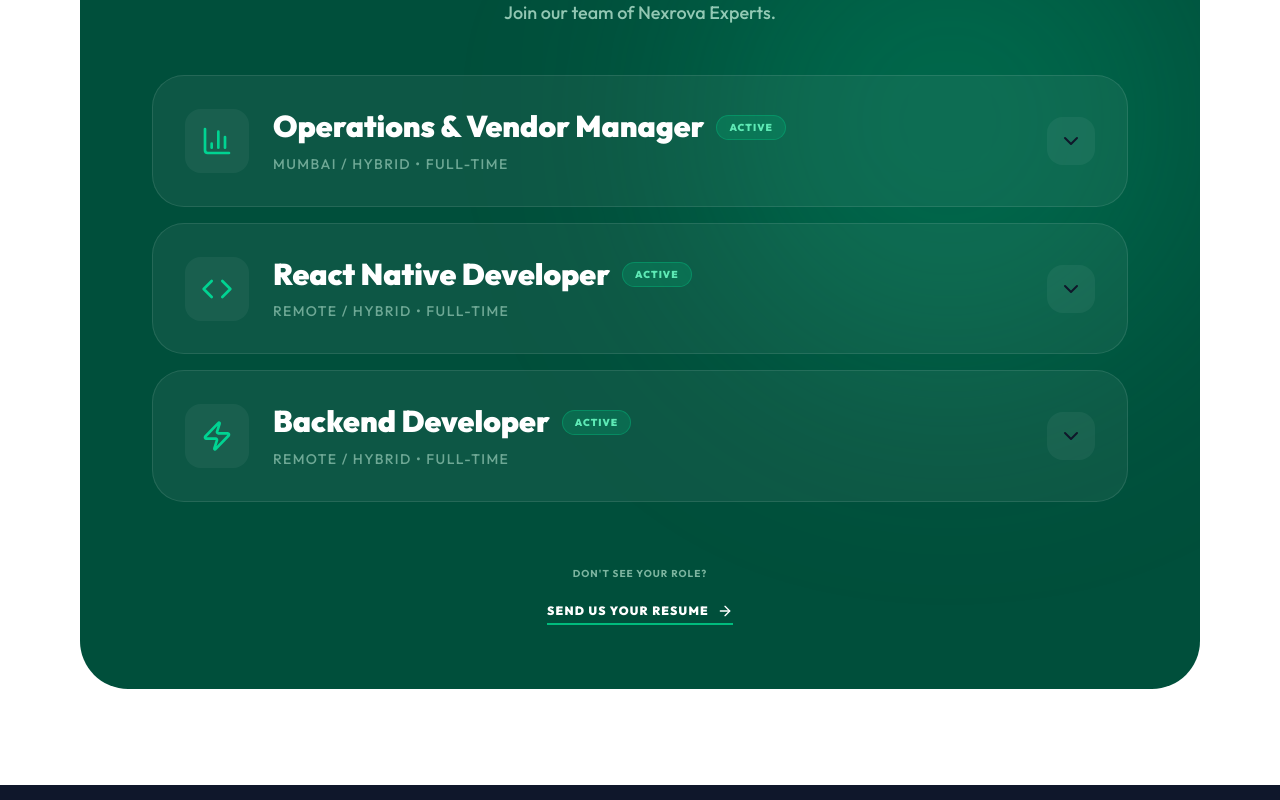
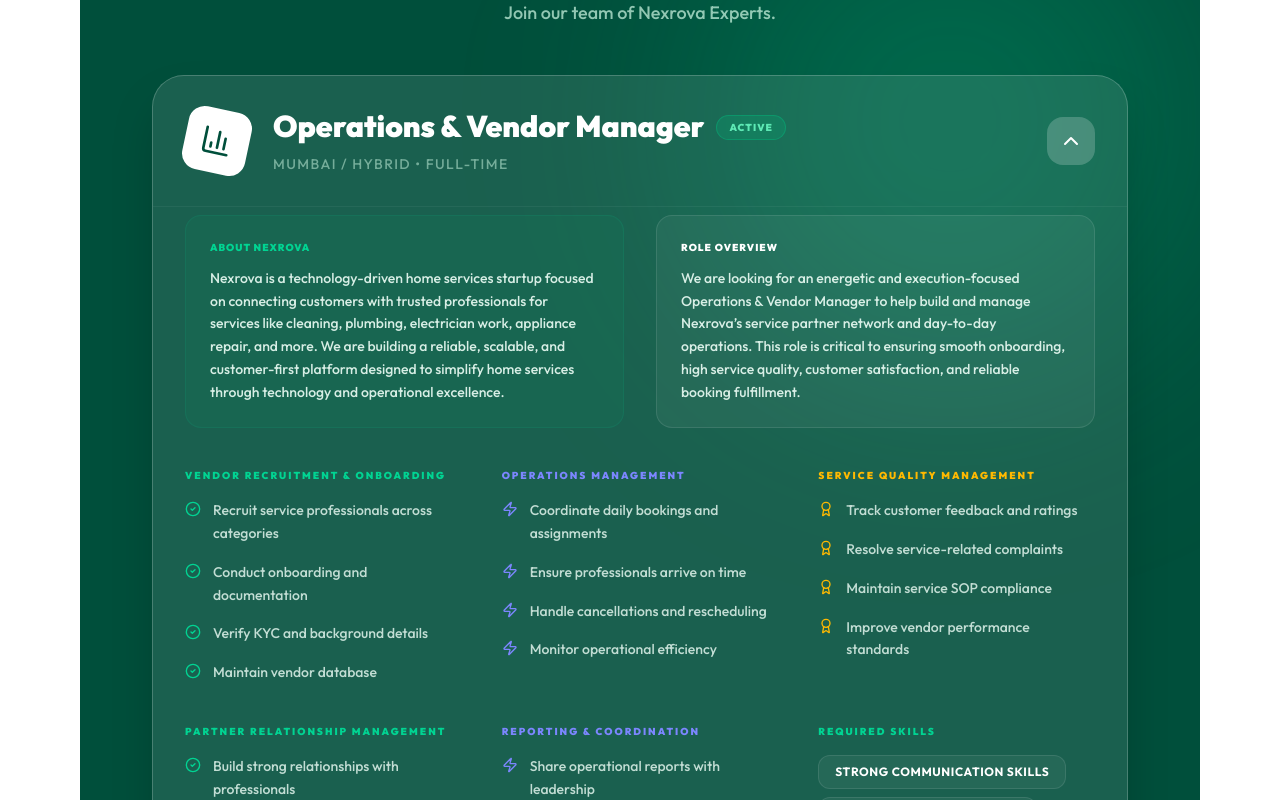
Before and after one commit to zingline-dev/Nexrova, a Next.js app in the folder Nexrova-web/: page /career in a window 1280 px wide. Shown: the part 1140-1940 px from the top of the page. Built offline with nearby package versions, Linux system fonts and the light colour scheme.

Commit message:
Simplified Career page to exclusively feature Operations & Vendor Manager role

```diff
--- a/Nexrova-web/src/app/career/page.tsx
+++ b/Nexrova-web/src/app/career/page.tsx
@@ -1,13 +1,13 @@
 "use client";
 
 import { useState } from "react";
-import { Briefcase, Heart, Rocket, Target, Users, ArrowRight, Star, ShieldCheck, ChevronDown, CheckCircle2, Zap, Code, BarChart3, Globe, Award, Sparkles } from "lucide-react";
+import { Briefcase, Rocket, Target, ArrowRight, Star, ShieldCheck, ChevronDown, CheckCircle2, Zap, BarChart3, Award, Sparkles } from "lucide-react";
 import Link from "next/link";
 import { motion, AnimatePresence } from "framer-motion";
 import { cn } from "@/lib/utils";
 
 export default function CareerPage() {
-  const [expandedRole, setExpandedRole] = useState<number | null>(null);
+  const [expandedRole, setExpandedRole] = useState<number | null>(0); // Default open since it's the only one
 
   const perks = [
     { title: "Top Compensation", desc: "We offer industry-leading pay for our professionals and office teams.", icon: Rocket, color: "text-indigo-600 bg-indigo-50" },
@@ -24,7 +24,7 @@
       priority: "Active",
       icon: BarChart3,
       jd: {
-        about: "Nexrova is a technology-driven home services startup focused on connecting customers with trusted professionals. We are building a reliable, scalable, and customer-first platform designed to simplify home services through technology and operational excellence.",
+        about: "Nexrova is a technology-driven home services startup focused on connecting customers with trusted professionals for services like cleaning, plumbing, electrician work, appliance repair, and more. We are building a reliable, scalable, and customer-first platform designed to simplify home services through technology and operational excellence.",
         overview: "We are looking for an energetic and execution-focused Operations & Vendor Manager to help build and manage Nexrova’s service partner network and day-to-day operations. This role is critical to ensuring smooth onboarding, high service quality, customer satisfaction, and reliable booking fulfillment.",
         sections: [
           {
@@ -43,82 +43,29 @@
             type: "award"
           },
           {
+            title: "Partner Relationship Management",
+            items: ["Build strong relationships with professionals", "Conduct training and onboarding sessions", "Resolve vendor issues and disputes"],
+            type: "check"
+          },
+          {
+            title: "Reporting & Coordination",
+            items: ["Share operational reports with leadership", "Coordinate with tech and customer support teams", "Identify operational bottlenecks"],
+            type: "zap"
+          },
+          {
             title: "Required Skills",
             items: ["Strong communication skills", "Problem-solving mindset", "Vendor management experience preferred", "Ability to handle pressure situations", "Basic Excel/Google Sheets knowledge", "Operational coordination experience"],
             type: "tags"
           },
           {
+            title: "Preferred Qualifications",
+            items: ["Experience in operations, logistics, field management, or service businesses", "Startup experience is a plus", "Bachelor’s degree preferred"],
+            type: "award"
+          },
+          {
             title: "What We’re Looking For",
             items: ["Highly responsible and proactive", "Strong execution ability", "Customer-focused mindset", "Ability to work in a fast-paced startup environment"],
             type: "sparkles"
-          },
-          {
-            title: "Why This Role Matters",
-            items: ["Urban-service startups fail operationally before technically.", "Without strong operations: Professionals won’t show up, Customers won’t trust you, and Reviews become poor."],
-            type: "alert"
-          }
-        ],
-        salary: "Competitive salary + performance incentives"
-      }
-    },
-    {
-      role: "React Native Developer",
-      type: "Full-Time",
-      location: "Remote / Hybrid",
-      priority: "Active",
-      icon: Code,
-      jd: {
-        about: "Nexrova is building a next-generation home services platform focused on reliability, speed, and customer trust. We are looking for a React Native Developer to help build scalable mobile applications for customers and service professionals.",
-        overview: "You will be responsible for developing and maintaining Nexrova’s mobile applications using React Native. You will work closely with the founder, backend developer, and designer to create high-performance and user-friendly mobile experiences.",
-        sections: [
-          {
-            title: "Key Responsibilities",
-            items: ["Develop customer and partner mobile applications", "Build reusable UI components", "Integrate REST APIs", "Implement authentication and booking flows", "Optimize app performance", "Debug and fix production issues", "Maintain clean and scalable code architecture"],
-            type: "check"
-          },
-          {
-            title: "Required Skills",
-            items: ["Strong knowledge of React Native", "JavaScript / TypeScript proficiency", "Redux or Zustand state management", "REST API integration", "Firebase integration", "Git/GitHub workflow", "Mobile performance optimization"],
-            type: "tags"
-          },
-          {
-            title: "Preferred Skills",
-            items: ["Experience with payment gateway integration", "Experience with maps/location services", "Push notifications", "App Store / Play Store deployment"],
-            type: "zap"
-          },
-          {
-            title: "What We’re Looking For",
-            items: ["Self-driven developer", "Startup mindset", "Fast learner", "Strong ownership mentality"],
-            type: "sparkles"
-          }
-        ],
-        salary: "Competitive salary + future growth opportunities"
-      }
-    },
-    {
-      role: "Backend Developer",
-      type: "Full-Time",
-      location: "Remote / Hybrid",
-      priority: "Active",
-      icon: Zap,
-      jd: {
-        about: "Nexrova is a fast-growing home services startup building a scalable technology platform connecting customers with trusted professionals. We are looking for a Backend Developer to build robust APIs and scalable backend infrastructure.",
-        overview: "You will design, develop, and maintain backend systems powering bookings, authentication, payments, notifications, and admin operations. You will work closely with frontend developers and the founder to create scalable and secure architecture.",
-        sections: [
-          {
-            title: "Key Responsibilities",
-            items: ["Build REST APIs and backend services", "Design scalable database architecture", "Implement authentication systems", "Integrate payment gateways", "Build booking and scheduling systems", "Optimize server performance", "Maintain backend security standards", "Deploy and manage cloud infrastructure"],
-            type: "check"
-          },
-          {
-            title: "Required Skills",
-            items: ["Node.js", "Express.js or NestJS", "PostgreSQL", "REST API development", "JWT authentication", "AWS basics", "Git/GitHub"],
-            type: "tags"
-          },
-          {
-            title: "Preferred Skills",
-            items: ["Redis", "Docker", "Firebase integration", "WebSocket implementation", "CI/CD pipelines"],
-            type: "zap"
           }
         ],
         salary: "Competitive salary + performance incentives"
@@ -190,10 +137,7 @@
                     <div>
                       <div className="flex flex-wrap items-center gap-3 mb-2">
                         <h4 className="text-2xl md:text-3xl font-black text-white leading-tight">{job.role}</h4>
-                        <span className={cn(
-                          "px-3 py-1 rounded-full text-[10px] font-black uppercase tracking-widest border",
-                          job.priority === "Urgent" ? "bg-rose-500/20 border-rose-500/40 text-rose-300" : "bg-emerald-500/20 border-emerald-500/40 text-emerald-300"
-                        )}>
+                        <span className="px-3 py-1 rounded-full text-[10px] font-black uppercase tracking-widest border bg-emerald-500/20 border-emerald-500/40 text-emerald-300">
                           {job.priority}
                         </span>
                       </div>
```
